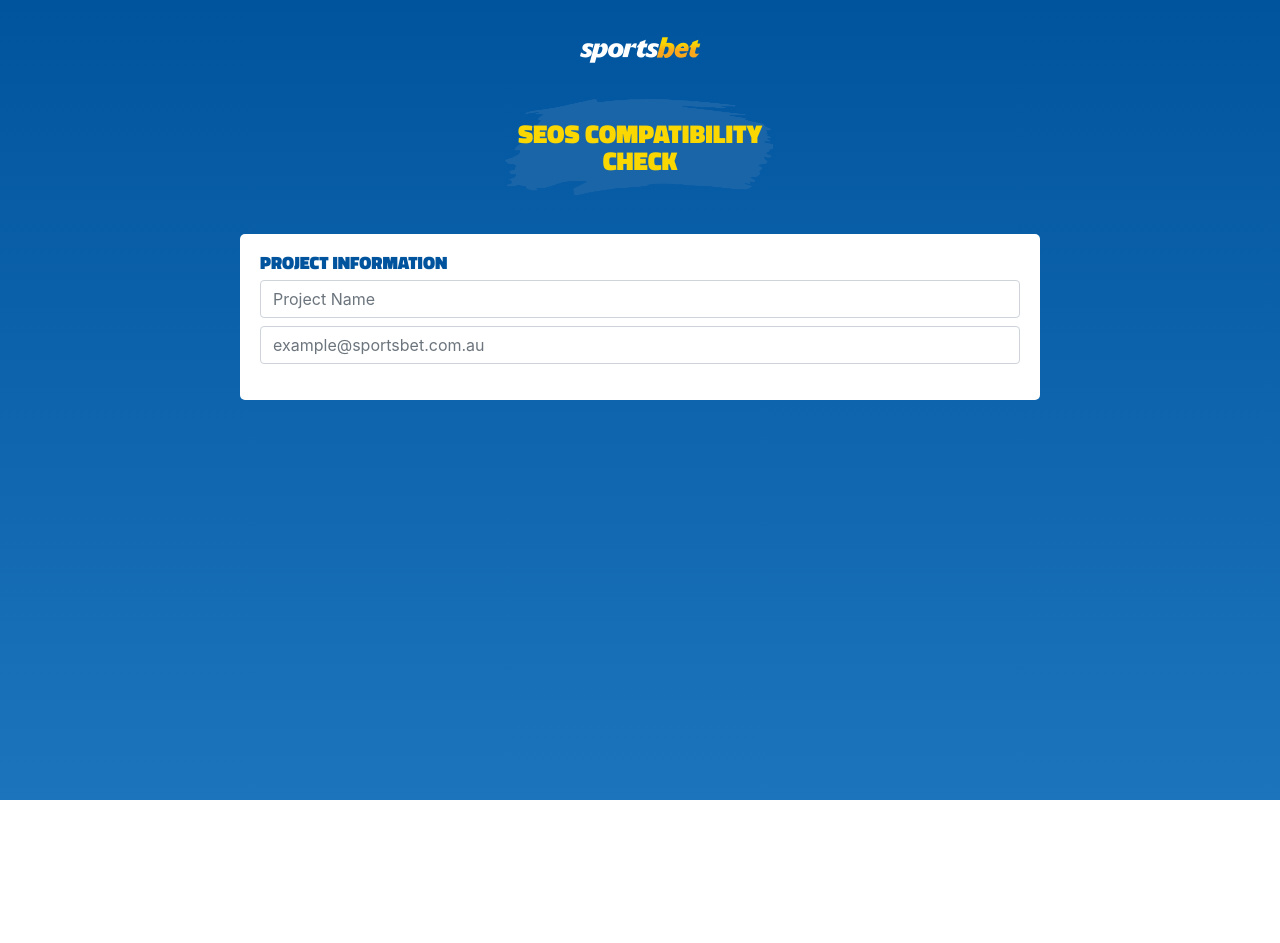
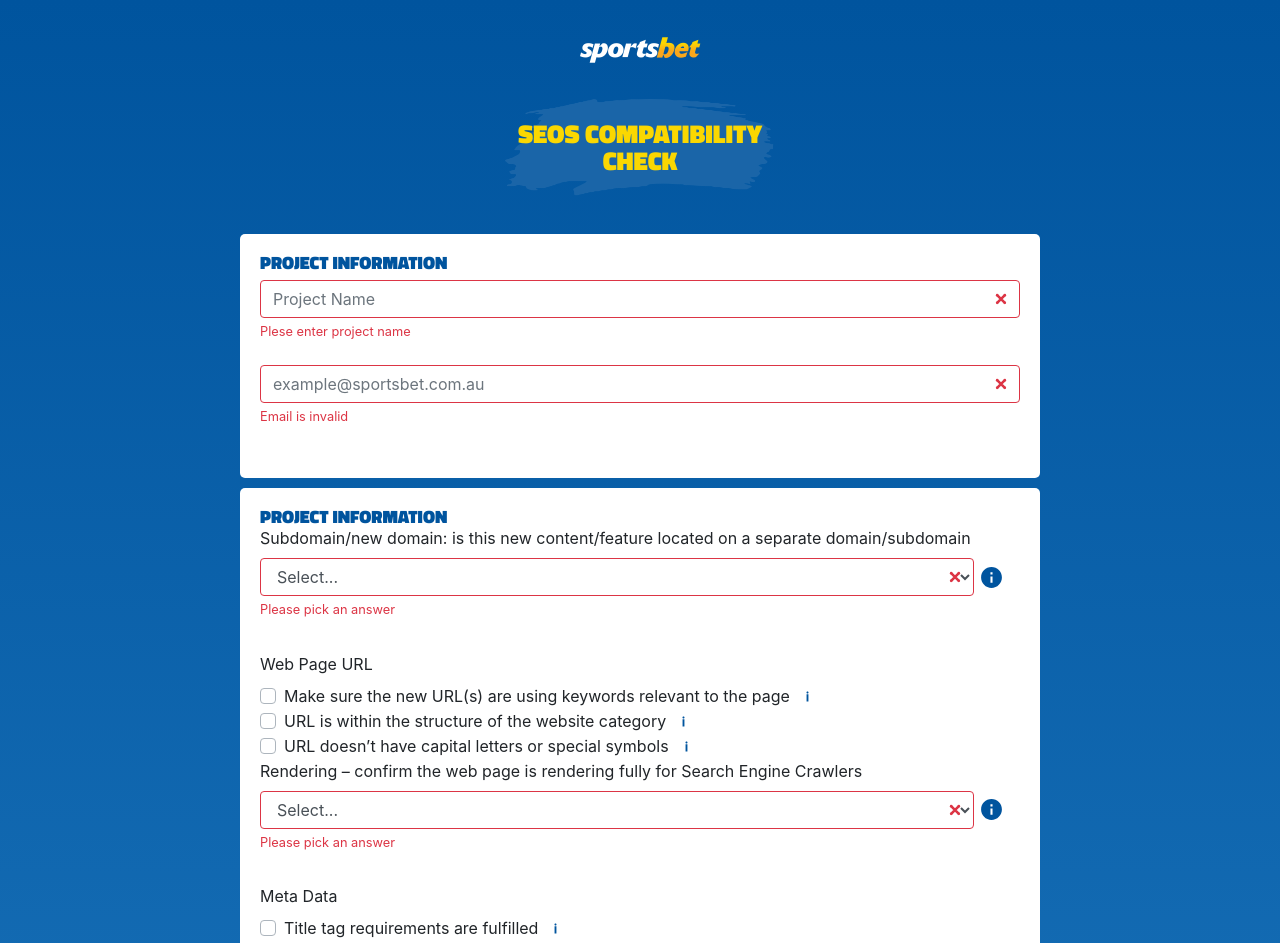
Before and after one commit to ventosae/ba-checklist, a React (Create React App) app in the folder ba-checklist/: page / in a window 1280 px wide. Shown: the top 943 px of the page. Before the commit the page ends 800 px from the top, so only its background shows below. Built offline with nearby package versions, Linux system fonts and the light colour scheme.

Commit message:
abstraction of inputData

```diff
--- a/ba-checklist/src/componenets/fields-generator.js
+++ b/ba-checklist/src/componenets/fields-generator.js
@@ -8,14 +8,14 @@
   const values = props.values;
   const changeListener = props.changeListener;
   const blurHadnler = props.blurHadnler;
-
+  const inputValidF = props.inputValidF;
   return values.map(value => {
     if (value.type === "select") {
       return (
         <Selectfield
           options={value.options}
           inputLabel={value.inputLabel}
-          isInputValid={value.isInputValid}
+          isInputValid={inputValidF}
           inputId={value.inputId}
           inputChange={changeListener}
           errorMessage={value.errorMessage}
@@ -45,7 +45,7 @@
         <Inputfield
           inputChange={changeListener}
           inputLabel={value.label}
-          isInputValid={value.isInputValid}
+          isInputValid={inputValidF}
           inputId={value.inputId}
           inputPlaceholder={value.inputPlaceholder}
           errorMessage={value.errorMessage}
--- a/ba-checklist/src/componenets/form.js
+++ b/ba-checklist/src/componenets/form.js
@@ -1,6 +1,8 @@
 import React, { Component } from "react";
 import Inputsform from "./inputsForm.js";
 import AppSelector from "./appselector.js";
+import { inputValuesForProject } from "./formData.js";
+import { inputValuesForChecklist } from "./formData.js";
 
 class Form extends Component {
   state = {
@@ -15,15 +17,17 @@
     schema: "",
     pagespeed: "",
     content: "",
-    projectNameValid: " ",
-    emailValid: " ",
+    projectNameValid: true,
+    emailValid: true,
     domainValid: true,
     renderingValid: true,
     schemaValid: true,
     pagespeedValid: true,
     contentValid: true,
+    projectNamePass: false,
+    emailPass: false,
     isAppSelectorActive: false,
-    isProjectInformationActive: false,
+    isProjectInformationActive: true,
     isAppInformationActive: false
   };
 
@@ -51,6 +55,9 @@
         this.setState({ [keyValid]: projectNameStatus });
         valid = false;
       } else {
+        // if (eventType === "text ") {
+        //   this.setState({ [keyValid]: projectNameStatus });
+        // }
         this.setState({ [keyValid]: projectNameStatus });
       }
     }
@@ -116,205 +123,12 @@
   };
 
   render() {
-    const inputValues = [
-      {
-        type: "input",
-        inputLabel: "Project Name",
-        isInputValid: this.state.projectNameValid,
-        inputId: "projectName",
-        inputPlaceholder: "Project Name",
-        errorMessage: "Plese enter project name",
-        tooltip: [
-          {
-            tooltipComment: "Please provide info here",
-            class: "123"
-          }
-        ]
-      },
-      {
-        type: "input",
-        inputLabel: "Your Email Address",
-        isInputValid: this.state.emailValid,
-        inputId: "email",
-        inputPlaceholder: "example@sportsbet.com.au",
-        errorMessage: "Email is invalid",
-        tooltip: [
-          {
-            tooltipComment: "Some Examples Below",
-            class: "tooltip-header"
-          },
-          {
-            tooltipComment: "https://www.sportsbet.com.au/betting/rugby-league",
-            class: "tooltip-good"
-          },
-          {
-            tooltipComment: "https://www.sportsbet.com.au/betting/rugby-league",
-            class: "tooltip-bad"
-          }
-        ]
-      }
-    ];
-
-    const inputChecklistValues = [
-      {
-        type: "select",
-        inputLabel:
-          "Subdomain/new domain: is this new content/feature located on a separate domain/subdomain",
-        isInputValid: this.state.domainValid,
-        inputId: "domain",
-        errorMessage: "Please pick an answer",
-        options: [
-          "is located on separate subdomain/domain",
-          "is NOT located on subdomain/domain"
-        ],
-        tooltip: [
-          {
-            tooltipComment: "Please provide info here",
-            class: "123"
-          }
-        ]
-      },
-      {
-        type: "checklist",
-        label: "Web Page URL",
-        errorMessage: "Please pick an answer",
-        options: [
-          {
-            optionLabel:
-              "Make sure the new URL(s) are using keywords relevant to the page",
-            optionState: "urlKeyword",
-            tooltiptext: [
-              {
-                tooltipComment: "Please provide info here",
-                class: "123"
-              }
-            ]
-          },
-          {
-            optionLabel: "URL is within the structure of the website category",
-            optionState: "urlStrucutre",
-            tooltiptext: [
-              {
-                tooltipComment: "Please provide info here",
-                class: "123"
-              }
-            ]
-          },
-          {
-            optionLabel: "URL doesn’t have capital letters or special symbols",
-            optionState: "urlCapital",
-            tooltiptext: [
-              {
-                tooltipComment: "Please provide info here",
-                class: "123"
-              }
-            ]
-          }
-        ]
-      },
-      {
-        type: "select",
-        inputLabel:
-          "Rendering – confirm the web page is rendering fully for Search Engine Crawlers",
-        isInputValid: this.state.renderingValid,
-        errorMessage: "Please pick an answer",
-        inputId: "rendering",
-        options: [
-          "Feature is using client side rendering",
-          "Feature is NOT using client side rendering",
-          "Not Sure"
-        ],
-        tooltip: [
-          {
-            tooltipComment: "Please provide info here",
-            class: "123"
-          }
-        ]
-      },
-      {
-        type: "checklist",
-        label: "Meta Data",
-        options: [
-          {
-            optionLabel: "Title tag requirements are fulfilled",
-            optionState: "titleRequirements",
-            tooltiptext: [
-              {
-                tooltipComment: "Please provide info here",
-                class: "123"
-              }
-            ]
-          },
-          {
-            optionLabel: "Description tag requirements are fulfilled",
-            optionState: "descriptionRequirements",
-            tooltiptext: [
-              {
-                tooltipComment: "Please provide info here",
-                class: "123"
-              }
-            ]
-          },
-          {
-            optionLabel: "H1 tag requirements are fulfilled",
-            optionState: "h1Requirements",
-            tooltiptext: [
-              {
-                tooltipComment: "Please provide info here",
-                class: "123"
-              }
-            ]
-          }
-        ]
-      },
-      {
-        type: "select",
-        inputLabel: "Schema Markups",
-        errorMessage: "Please pick an answer",
-        isInputValid: this.state.schemaValid,
-        inputId: "schema",
-        options: [
-          "Schema Markups are implemented",
-          "Schema Markups are NOT implemented",
-          "Not Sure"
-        ],
-        tooltip: [
-          {
-            tooltipComment: "Please provide info here",
-            class: "123"
-          }
-        ]
-      },
-      {
-        type: "select",
-        inputLabel: "Page Load Speed",
-        errorMessage: "Please pick an answer",
-        isInputValid: this.state.pagespeedValid,
-        inputId: "pagespeed",
-        options: [
-          "Page load speed is considered as per overall Sportsbet standard",
-          "Page load speed is NOT considered as per overall Sportsbet standard",
-          "Not Sure"
-        ],
-        tooltip: [
-          {
-            tooltipComment: "Please provide info here",
-            class: "123"
-          }
-        ]
-      },
-      {
-        type: "textarea",
-        inputChange: "this.handleInputChange",
-        label: "Any onther information which might be usefull for the team?",
-        id: "content"
-      }
-    ];
     return (
       <>
         <Inputsform
           changeListener={this.handleInputChange}
-          inputValues={inputValues}
+          inputValidF={true}
+          inputValues={inputValuesForProject}
           formTitle="Project Information"
           render={true}
           submitButton={false}
@@ -324,11 +138,12 @@
         <AppSelector render={this.state.isAppSelectorActive} />
         <Inputsform
           changeListener={this.handleInputChange}
-          inputValues={inputChecklistValues}
+          inputValues={inputValuesForChecklist}
           formTitle="Project Information"
           render={this.state.isProjectInformationActive}
           submitButton={true}
           sbumitHandler={this.handleSubmit}
+          inputValidF={this.state.emailValid}
         />
       </>
     );
--- /dev/null
+++ b/ba-checklist/src/componenets/formData.js
@@ -0,0 +1,194 @@
+export const inputValuesForProject = [
+  {
+    type: "input",
+    inputLabel: "Project Name",
+    inputId: "projectName",
+    inputPlaceholder: "Project Name",
+    errorMessage: "Plese enter project name",
+    tooltip: [
+      {
+        tooltipComment: "Please provide info here",
+        class: "123"
+      }
+    ]
+  },
+  {
+    type: "input",
+    inputLabel: "Your Email Address",
+    inputId: "email",
+    inputPlaceholder: "example@sportsbet.com.au",
+    errorMessage: "Email is invalid",
+    tooltip: [
+      {
+        tooltipComment: "Some Examples Below",
+        class: "tooltip-header"
+      },
+      {
+        tooltipComment: "https://www.sportsbet.com.au/betting/rugby-league",
+        class: "tooltip-good"
+      },
+      {
+        tooltipComment: "https://www.sportsbet.com.au/betting/rugby-league",
+        class: "tooltip-bad"
+      }
+    ]
+  }
+];
+
+export const inputValuesForChecklist = [
+  {
+    type: "select",
+    inputLabel:
+      "Subdomain/new domain: is this new content/feature located on a separate domain/subdomain",
+    isInputValid: "domainValid",
+    inputId: "domain",
+    errorMessage: "Please pick an answer",
+    options: [
+      "is located on separate subdomain/domain",
+      "is NOT located on subdomain/domain"
+    ],
+    tooltip: [
+      {
+        tooltipComment: "Please provide info here",
+        class: "123"
+      }
+    ]
+  },
+  {
+    type: "checklist",
+    label: "Web Page URL",
+    errorMessage: "Please pick an answer",
+    options: [
+      {
+        optionLabel:
+          "Make sure the new URL(s) are using keywords relevant to the page",
+        optionState: "urlKeyword",
+        tooltiptext: [
+          {
+            tooltipComment: "Please provide info here",
+            class: "123"
+          }
+        ]
+      },
+      {
+        optionLabel: "URL is within the structure of the website category",
+        optionState: "urlStrucutre",
+        tooltiptext: [
+          {
+            tooltipComment: "Please provide info here",
+            class: "123"
+          }
+        ]
+      },
+      {
+        optionLabel: "URL doesn’t have capital letters or special symbols",
+        optionState: "urlCapital",
+        tooltiptext: [
+          {
+            tooltipComment: "Please provide info here",
+            class: "123"
+          }
+        ]
+      }
+    ]
+  },
+  {
+    type: "select",
+    inputLabel:
+      "Rendering – confirm the web page is rendering fully for Search Engine Crawlers",
+    isInputValid: "renderingValid",
+    errorMessage: "Please pick an answer",
+    inputId: "rendering",
+    options: [
+      "Feature is using client side rendering",
+      "Feature is NOT using client side rendering",
+      "Not Sure"
+    ],
+    tooltip: [
+      {
+        tooltipComment: "Please provide info here",
+        class: "123"
+      }
+    ]
+  },
+  {
+    type: "checklist",
+    label: "Meta Data",
+    options: [
+      {
+        optionLabel: "Title tag requirements are fulfilled",
+        optionState: "titleRequirements",
+        tooltiptext: [
+          {
+            tooltipComment: "Please provide info here",
+            class: "123"
+          }
+        ]
+      },
+      {
+        optionLabel: "Description tag requirements are fulfilled",
+        optionState: "descriptionRequirements",
+        tooltiptext: [
+          {
+            tooltipComment: "Please provide info here",
+            class: "123"
+          }
+        ]
+      },
+      {
+        optionLabel: "H1 tag requirements are fulfilled",
+        optionState: "h1Requirements",
+        tooltiptext: [
+          {
+            tooltipComment: "Please provide info here",
+            class: "123"
+          }
+        ]
+      }
+    ]
+  },
+  {
+    type: "select",
+    inputLabel: "Schema Markups",
+    errorMessage: "Please pick an answer",
+    isInputValid: "schemaValid",
+    inputId: "schema",
+    options: [
+      "Schema Markups are implemented",
+      "Schema Markups are NOT implemented",
+      "Not Sure"
+    ],
+    tooltip: [
+      {
+        tooltipComment: "Please provide info here",
+        class: "123"
+      }
+    ]
+  },
+  {
+    type: "select",
+    inputLabel: "Page Load Speed",
+    errorMessage: "Please pick an answer",
+    isInputValid: "pagespeedValid",
+    inputId: "pagespeed",
+    options: [
+      "Page load speed is considered as per overall Sportsbet standard",
+      "Page load speed is NOT considered as per overall Sportsbet standard",
+      "Not Sure"
+    ],
+    tooltip: [
+      {
+        tooltipComment: "Please provide info here",
+        class: "123"
+      }
+    ]
+  },
+  {
+    type: "textarea",
+    inputChange: "this.handleInputChange",
+    label: "Any onther information which might be usefull for the team?",
+    id: "content"
+  }
+];
+
+export default inputValuesForProject;
```
